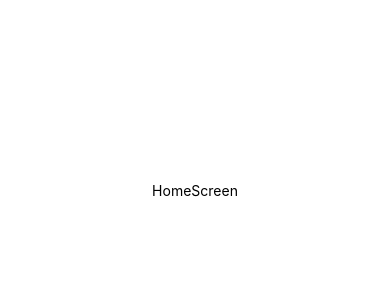
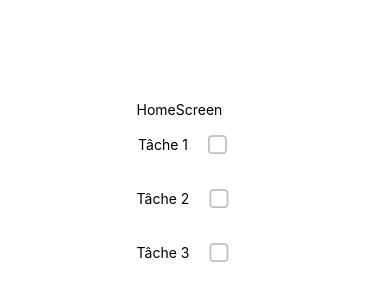
Before and after one commit to B3Ynov-API/todo_list, a React Native app: screen / in a window 390 px wide. Shown: the part 232-532 px from the top of the page. Built offline with nearby package versions, Linux system fonts and the light colour scheme.

Commit message:
Create Task component

```diff
--- a/src/components/HomeScreen/HomeScreen.js
+++ b/src/components/HomeScreen/HomeScreen.js
@@ -1,10 +1,13 @@
-import React from "react";
 import { StyleSheet, Text, View } from "react-native";
+import Task from "../Task/Task";
 
 export default function HomeScreen() {
     return (
         <View>
         <Text>HomeScreen</Text>
+        <Task name="Tâche 1" />
+        <Task name="Tâche 2" />
+        <Task name="Tâche 3" />
         </View>
     );
 }
--- /dev/null
+++ b/src/components/Task/Task.js
@@ -0,0 +1,31 @@
+import { CheckBox } from "@rneui/themed";
+import { useState } from "react";
+import { TouchableOpacity, View, Text, StyleSheet } from "react-native";
+
+export default function Task(props) {
+
+    const [checked, setChecked] = useState(false);
+
+    return (
+        <View style={styles.container}>
+            <TouchableOpacity onPress={() => {
+                alert("Task pressed");
+            }}>
+                <Text>{props.name ? props.name : "Tâche"}</Text>
+            </TouchableOpacity>
+            <CheckBox checked={checked} onPress={() => {
+                setChecked(!checked);
+            }}>
+            </CheckBox>
+        </View>
+    );
+}
+
+const styles = StyleSheet.create({
+    container: {
+        backgroundColor: '#fff',
+        alignItems: 'center',
+        justifyContent: 'center',
+        flexDirection: 'row',
+    },
+});
--- /dev/null
+++ b/src/components/Task/index.js
@@ -0,0 +1 @@
+export * from './Task';
```
